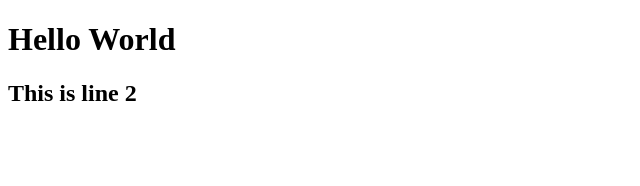
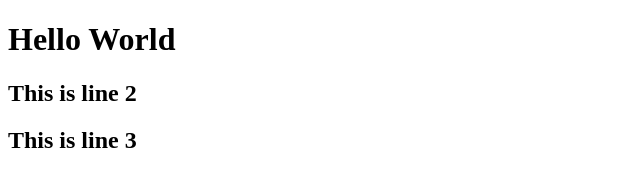
Before and after one commit to rameem2003/upload, a plain HTML site: page index.html in a window 1280 px wide. Shown: the whole page, without its empty margins (0-640 px from the left). Drawn offline with Linux system fonts and the light colour scheme.

Commit message:
upload html line

```diff
--- a/index.html
+++ b/index.html
@@ -8,5 +8,6 @@
   <body>
     <h1>Hello World</h1>
     <h2>This is line 2</h2>
+    <h2>This is line 3</h2>
   </body>
 </html>
```
